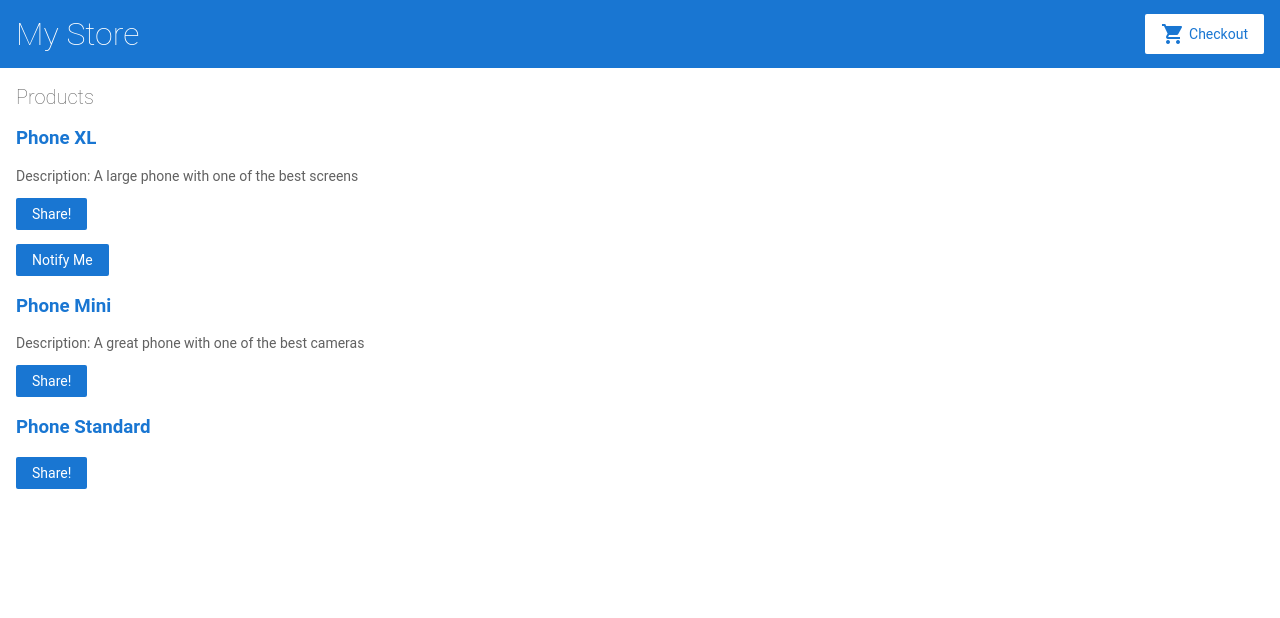
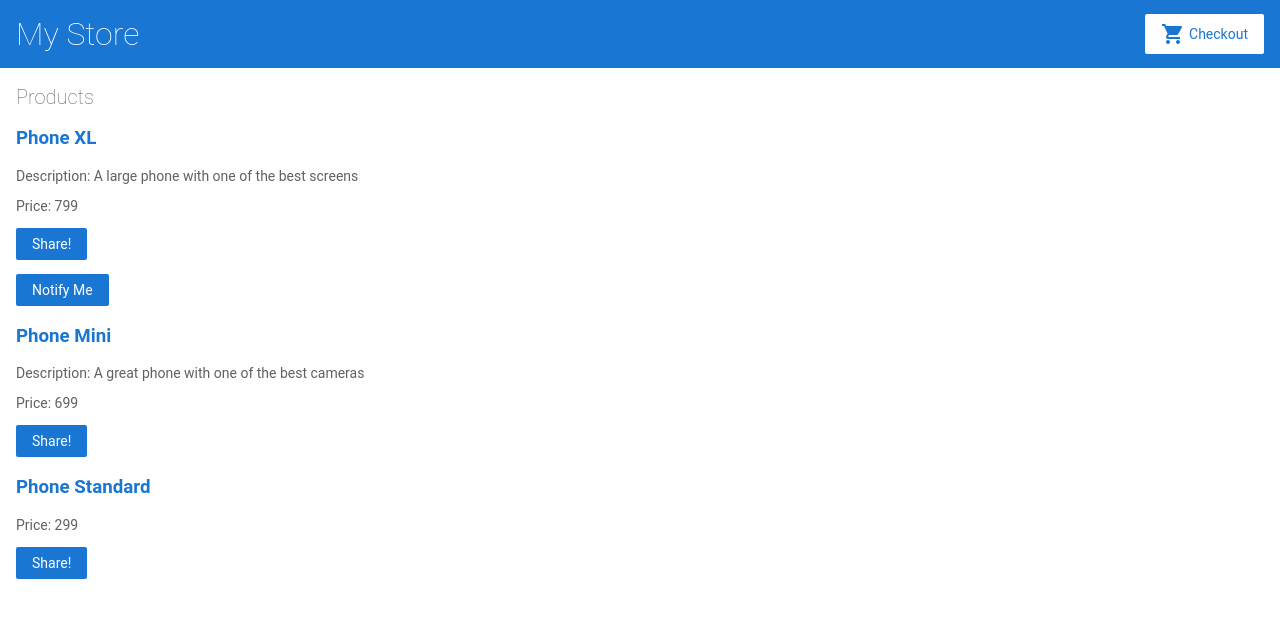
Before and after one commit to fre-ben/angular-getting-started, an Angular app: page / in a window 1280 px wide. Shown: the top 618 px of the page. Built offline with nearby package versions, Linux system fonts and the light colour scheme.

Commit message:
Add price

```diff
--- a/src/app/product-list/product-list.component.html
+++ b/src/app/product-list/product-list.component.html
@@ -4,6 +4,7 @@
     <a [title]="product.name + ' details'">{{ product.name }}</a>
   </h3>
   <p *ngIf="product.description">Description: {{ product.description }}</p>
+  <p *ngIf="product.price">Price: {{ product.price }}</p>
   <button (click)="share()">Share!</button>
   <app-product-alerts [product]="product" (notify)="onNotify()">
   </app-product-alerts>
```
